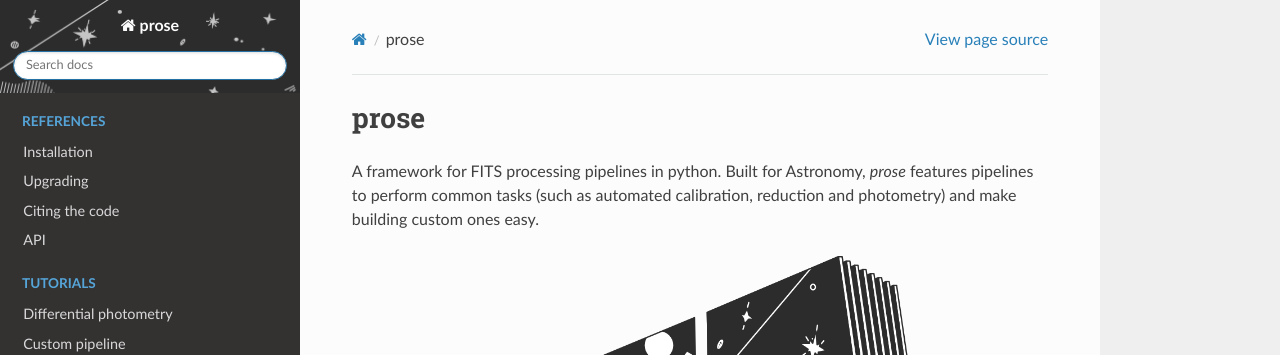
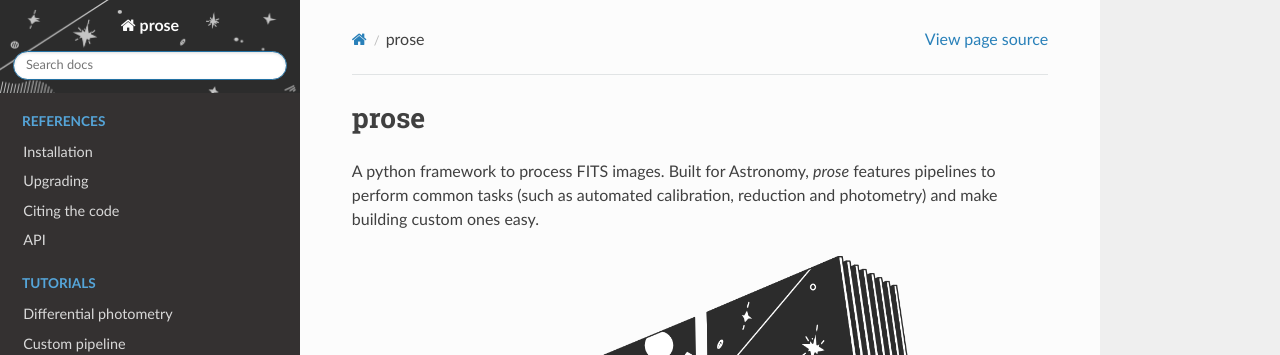
Before and after one commit to lgrcia/prose, a Sphinx documentation site: the page built from docs/source/index.rst, in a window 1280 px wide and 1026 px high. Shown: the top 355 px of the window. Built offline with Sphinx 7.4.7 and the Read the Docs theme 2.0.0, drawn with Linux system fonts in a browser that asks for light colours; pages that are not in the unit, such as notebooks, are missing from menus.

Commit message:
simplify description

```diff
--- a/docs/source/index.rst
+++ b/docs/source/index.rst
@@ -6,7 +6,7 @@
 prose
 =====
 
-A framework for FITS processing pipelines in python. Built for Astronomy, |prose| features pipelines to perform common tasks (such as automated calibration, reduction and photometry) and make building custom ones easy.
+A python framework to process FITS images. Built for Astronomy, |prose| features pipelines to perform common tasks (such as automated calibration, reduction and photometry) and make building custom ones easy.
 
 .. image:: prose.png
    :width: 450
```
Also changed, not shown: README.md (+1 -1 lines).
